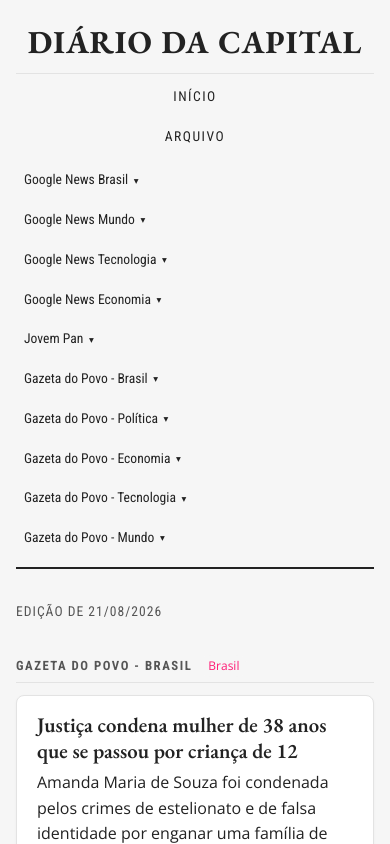
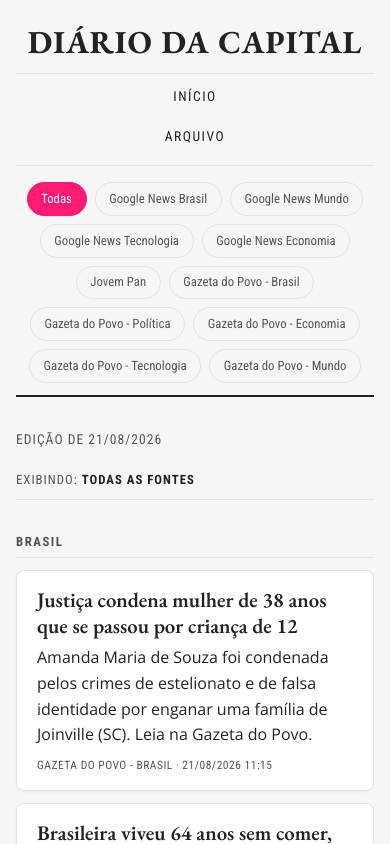
Before and after one commit to willycornelissen/clipping, a React (Vite) app: page / in a window 390 px wide. Shown: the top 844 px of the page. Built offline with nearby package versions, Linux system fonts and the light colour scheme.

Commit message:
Alterar menu para filtro de fontes: botões no header filtram edição por fonte, agrupando notícias por categoria

```diff
--- a/src/App.jsx
+++ b/src/App.jsx
@@ -1,24 +1,40 @@
-import { useState, useEffect } from 'react'
-import { Link, Route, Routes } from 'react-router-dom'
+import { useState, useEffect, createContext, useContext } from 'react'
+import { Link, Route, Routes, useSearchParams } from 'react-router-dom'
 import { RestaurarRota } from './components/RestaurarRota.jsx'
 import { PaginaEdicaoAtual } from './pages/PaginaEdicaoAtual.jsx'
 import { PaginaEdicao } from './pages/PaginaEdicao.jsx'
 import { PaginaArquivo } from './pages/PaginaArquivo.jsx'
-import { carregarFontes, agruparPorFonteECategoria } from './fontes.js'
+import { carregarFontes } from './fontes.js'
+
+const FonteFiltroContext = createContext({ fonteSelecionada: null, setFonteSelecionada: () => {} })
+
+export function useFonteFiltro() {
+  return useContext(FonteFiltroContext)
+}
 
 export default function App() {
   const [fontes, setFontes] = useState([])
-  const [fontesAgrupadas, setFontesAgrupadas] = useState({})
-  const [menuAberto, setMenuAberto] = useState(null)
+  const [searchParams, setSearchParams] = useSearchParams()
+  const fonteSelecionada = searchParams.get('fonte')
 
   useEffect(() => {
-    carregarFontes().then((f) => {
-      setFontes(f)
-      setFontesAgrupadas(agruparPorFonteECategoria(f))
-    })
+    carregarFontes().then(setFontes)
   }, [])
 
+  const definirFonte = (fonteId) => {
+    const params = new URLSearchParams(searchParams)
+    if (fonteId) {
+      params.set('fonte', fonteId)
+    } else {
+      params.delete('fonte')
+    }
+    setSearchParams(params)
+  }
+
+  const nomesFontes = fontes.map((f) => ({ id: f.id, nome: f.nome }))
+
   return (
+    <FonteFiltroContext.Provider value={{ fonteSelecionada, setFonteSelecionada: definirFonte }}>
       <div className="container">
         <header className="site">
           <h1>
@@ -27,31 +43,24 @@
           <nav aria-label="Navegação principal">
             <Link to="/">Início</Link>
             <Link to="/arquivo">Arquivo</Link>
-          {Object.keys(fontesAgrupadas).length > 0 && (
-            <div className="fontes-menu">
-              {Object.entries(fontesAgrupadas).map(([fonte, categorias]) => (
-                <div key={fonte} className="fonte-item">
+            {nomesFontes.length > 0 && (
+              <div className="fontes-filtro" role="group" aria-label="Filtrar por fonte">
                 <button
-                    className={`fonte-toggle ${menuAberto === fonte ? 'aberto' : ''}`}
-                    onClick={() => setMenuAberto(menuAberto === fonte ? null : fonte)}
-                    aria-expanded={menuAberto === fonte}
-                    aria-haspopup="true"
+                  className={`fonte-btn ${!fonteSelecionada ? 'ativa' : ''}`}
+                  onClick={() => definirFonte(null)}
+                  aria-pressed={!fonteSelecionada}
                 >
-                    {fonte}
-                    <span className="seta" aria-hidden="true">▾</span>
+                  Todas
                 </button>
-                  {menuAberto === fonte && (
-                    <ul className="categorias-dropdown" role="menu">
-                      {categorias.map((cat) => (
-                        <li key={cat} role="none">
-                          <Link to="/" role="menuitem" className="categoria-link">
-                            {cat}
-                          </Link>
-                        </li>
-                      ))}
-                    </ul>
-                  )}
-                </div>
+                {nomesFontes.map(({ id, nome }) => (
+                  <button
+                    key={id}
+                    className={`fonte-btn ${fonteSelecionada === id ? 'ativa' : ''}`}
+                    onClick={() => definirFonte(id)}
+                    aria-pressed={fonteSelecionada === id}
+                  >
+                    {nome}
+                  </button>
                 ))}
               </div>
             )}
@@ -64,5 +73,6 @@
           <Route path="/edicao/:id" element={<PaginaEdicao />} />
         </Routes>
       </div>
+    </FonteFiltroContext.Provider>
   )
 }
--- a/src/components/EdicaoView.jsx
+++ b/src/components/EdicaoView.jsx
@@ -2,33 +2,50 @@
 import { Noticia } from './Noticia.jsx'
 import { formatarData } from '../formatar.js'
 import { extrairCategoria, obterCategoriaDaNoticia } from '../fontes.js'
+import { useFonteFiltro } from '../App.jsx'
 
 export function EdicaoView({ edicao, fontes = [] }) {
+  const { fonteSelecionada } = useFonteFiltro()
+
   const grupos = useMemo(() => {
+    let noticiasFiltradas = edicao.noticias
+    if (fonteSelecionada) {
+      const fonteObj = fontes.find((f) => f.id === fonteSelecionada)
+      if (fonteObj) {
+        noticiasFiltradas = edicao.noticias.filter((n) => n.fonte === fonteObj.nome)
+      }
+    }
+
     const mapa = new Map()
-    for (const n of edicao.noticias) {
+    for (const n of noticiasFiltradas) {
       const categoria = obterCategoriaDaNoticia(n, fontes)
-      const chave = `${n.fonte}::${categoria}`
-      if (!mapa.has(chave)) mapa.set(chave, { fonte: n.fonte, categoria, noticias: [] })
-      mapa.get(chave).noticias.push(n)
+      if (!mapa.has(categoria)) mapa.set(categoria, [])
+      mapa.get(categoria).push(n)
     }
-    return [...mapa.entries()].sort((a, b) => a[1].fonte.localeCompare(b[1].fonte) || a[1].categoria.localeCompare(b[1].categoria))
-  }, [edicao, fontes])
+    return [...mapa.entries()].sort((a, b) => a[0].localeCompare(b[0]))
+  }, [edicao, fontes, fonteSelecionada])
+
+  const fonteObj = fontes.find((f) => f.id === fonteSelecionada)
+  const tituloFonte = fonteObj ? fonteObj.nome : 'Todas as fontes'
 
   return (
     <div>
       <p className="data-edicao">Edição de {formatarData(edicao.id)}</p>
-      {grupos.map(([chave, { fonte, categoria, noticias }]) => (
-        <section key={chave}>
+      <p className="fonte-filtro-ativa">Exibindo: <strong>{tituloFonte}</strong></p>
+      {grupos.length === 0 ? (
+        <p className="sem-noticias">Nenhuma notícia para esta fonte.</p>
+      ) : (
+        grupos.map(([categoria, noticias]) => (
+          <section key={categoria}>
             <h2 className="fonte">
-            {fonte}
-            <span className="categoria-badge">{categoria}</span>
+              {categoria}
             </h2>
             {noticias.map((n, i) => (
               <Noticia key={`${n.url}-${i}`} noticia={n} />
             ))}
           </section>
-      ))}
+        ))
+      )}
     </div>
   )
 }
--- a/src/estilos.css
+++ b/src/estilos.css
@@ -87,81 +87,44 @@
   border-bottom-color: var(--acento);
 }
 
-/* Menu de fontes */
-.fontes-menu {
+/* Filtro de fontes */
+.fontes-filtro {
   display: flex;
-  gap: 1.5rem;
-  position: relative;
+  flex-wrap: wrap;
+  gap: 0.5rem;
+  justify-content: center;
+  margin-left: 1.5rem;
+  padding-left: 1.5rem;
+  border-left: 1px solid var(--linha);
 }
 
-.fonte-item {
-  position: relative;
+.fonte-btn {
+  background: none;
+  border: 1px solid var(--linha);
+  border-radius: 999px;
+  padding: 0.35rem 0.85rem;
+  font: inherit;
+  font-size: 0.8rem;
+  color: var(--cinza);
+  cursor: pointer;
+  transition: all 180ms ease;
+  white-space: nowrap;
 }
 
-.fonte-toggle {
-  background: none;
-  border: none;
-  padding: 0.25rem 0.5rem;
-  font: inherit;
+.fonte-btn:hover {
+  border-color: var(--acento);
   color: var(--tinta);
-  cursor: pointer;
-  display: flex;
-  align-items: center;
-  gap: 0.35rem;
-  border-bottom: 2px solid transparent;
-  transition: border-color 180ms ease, color 180ms ease;
 }
 
-.fonte-toggle:hover,
-.fonte-toggle.aberto {
-  color: var(--tinta);
-  border-bottom-color: var(--acento);
+.fonte-btn.ativa {
+  background: var(--acento);
+  border-color: var(--acento);
+  color: #fff;
 }
 
-.fonte-toggle .seta {
-  font-size: 0.6rem;
-  transition: transform 180ms ease;
-}
-
-.fonte-toggle.aberto .seta {
-  transform: rotate(180deg);
-}
-
-.categorias-dropdown {
-  position: absolute;
-  top: 100%;
-  left: 0;
-  margin: 0.5rem 0 0;
-  padding: 0.5rem 0;
-  list-style: none;
-  background: var(--card);
-  border: 1px solid var(--linha);
-  border-radius: 6px;
-  box-shadow: 0 4px 12px rgba(0, 0, 0, 0.1);
-  min-width: 180px;
-  z-index: 10;
-  animation: fadeIn 150ms ease;
-}
-
-@keyframes fadeIn {
-  from { opacity: 0; transform: translateY(-4px); }
-  to { opacity: 1; transform: translateY(0); }
-}
-
-.categoria-link {
-  display: block;
-  padding: 0.5rem 1rem;
-  color: var(--tinta);
-  text-decoration: none;
-  font-family: var(--fonte-corpo);
-  font-size: 0.9rem;
-  text-transform: none;
-  letter-spacing: normal;
-}
-
-.categoria-link:hover {
-  background: var(--fundo);
-  color: var(--acento);
+.fonte-btn:focus-visible {
+  outline: 2px solid var(--acento);
+  outline-offset: 2px;
 }
 
 @media (max-width: 600px) {
@@ -169,25 +132,13 @@
     flex-direction: column;
     gap: 1rem;
   }
-  .fontes-menu {
-    flex-direction: column;
-    gap: 0.5rem;
+  .fontes-filtro {
+    margin-left: 0;
+    padding-left: 0;
+    border-left: none;
+    border-top: 1px solid var(--linha);
+    padding-top: 1rem;
     width: 100%;
-  }
-  .fonte-item {
-    width: 100%;
-  }
-  .categorias-dropdown {
-    position: static;
-    box-shadow: none;
-    border: none;
-    background: transparent;
-    padding: 0;
-    margin: 0.25rem 0 0 1rem;
-  }
-  .categoria-link {
-    padding: 0.35rem 0;
-    font-size: 0.85rem;
   }
 }
 
@@ -201,6 +152,28 @@
   margin: 0 0 1.25rem;
 }
 
+.fonte-filtro-ativa {
+  font-family: var(--fonte-rotulo);
+  font-size: 0.8rem;
+  text-transform: uppercase;
+  letter-spacing: 1px;
+  color: var(--cinza);
+  margin: 0.5rem 0 1rem;
+  padding-bottom: 0.5rem;
+  border-bottom: 1px solid var(--linha);
+}
+
+.fonte-filtro-ativa strong {
+  color: var(--tinta);
+}
+
+.sem-noticias {
+  color: var(--cinza);
+  font-style: italic;
+  text-align: center;
+  padding: 2rem;
+}
+
 h2.fonte {
   font-family: var(--fonte-rotulo);
   font-size: 0.8rem;
@@ -211,22 +184,6 @@
   border-bottom: 1px solid var(--linha);
   padding-bottom: 0.3rem;
   margin: 2rem 0 0.75rem;
-  display: flex;
-  align-items: baseline;
-  gap: 0.5rem;
-  flex-wrap: wrap;
-}
-
-.categoria-badge {
-  font-family: var(--fonte-corpo);
-  font-size: 0.75rem;
-  font-weight: 400;
-  text-transform: none;
-  letter-spacing: normal;
-  color: var(--acento);
-  background: var(--fundo);
-  padding: 0.1rem 0.5rem;
-  border-radius: 999px;
 }
 
 /* Notícias em cards */
```
Also changed, not shown: 1 other file (tests, documents, lock files or other folders). Lines whose indentation alone changed are shown as unchanged.
